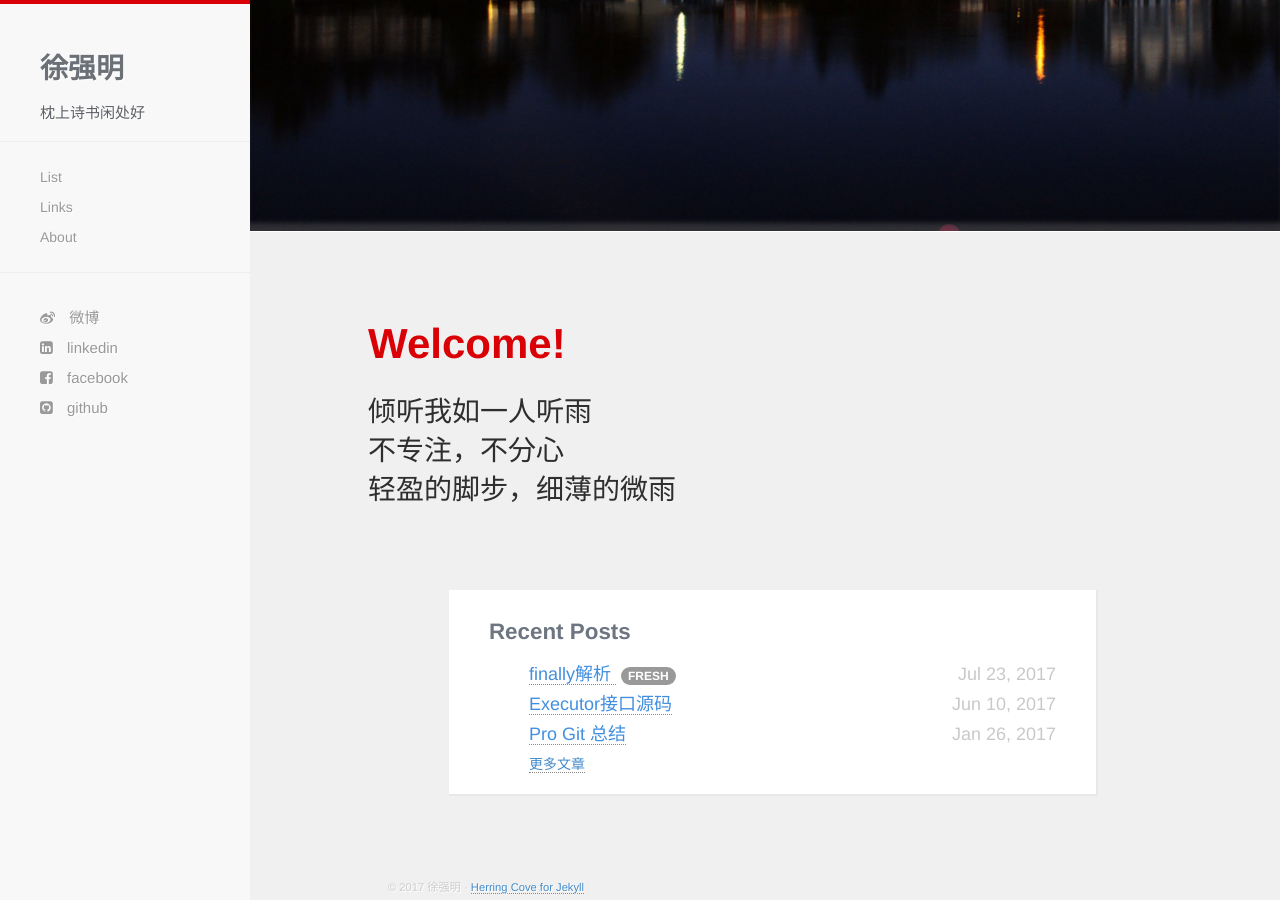
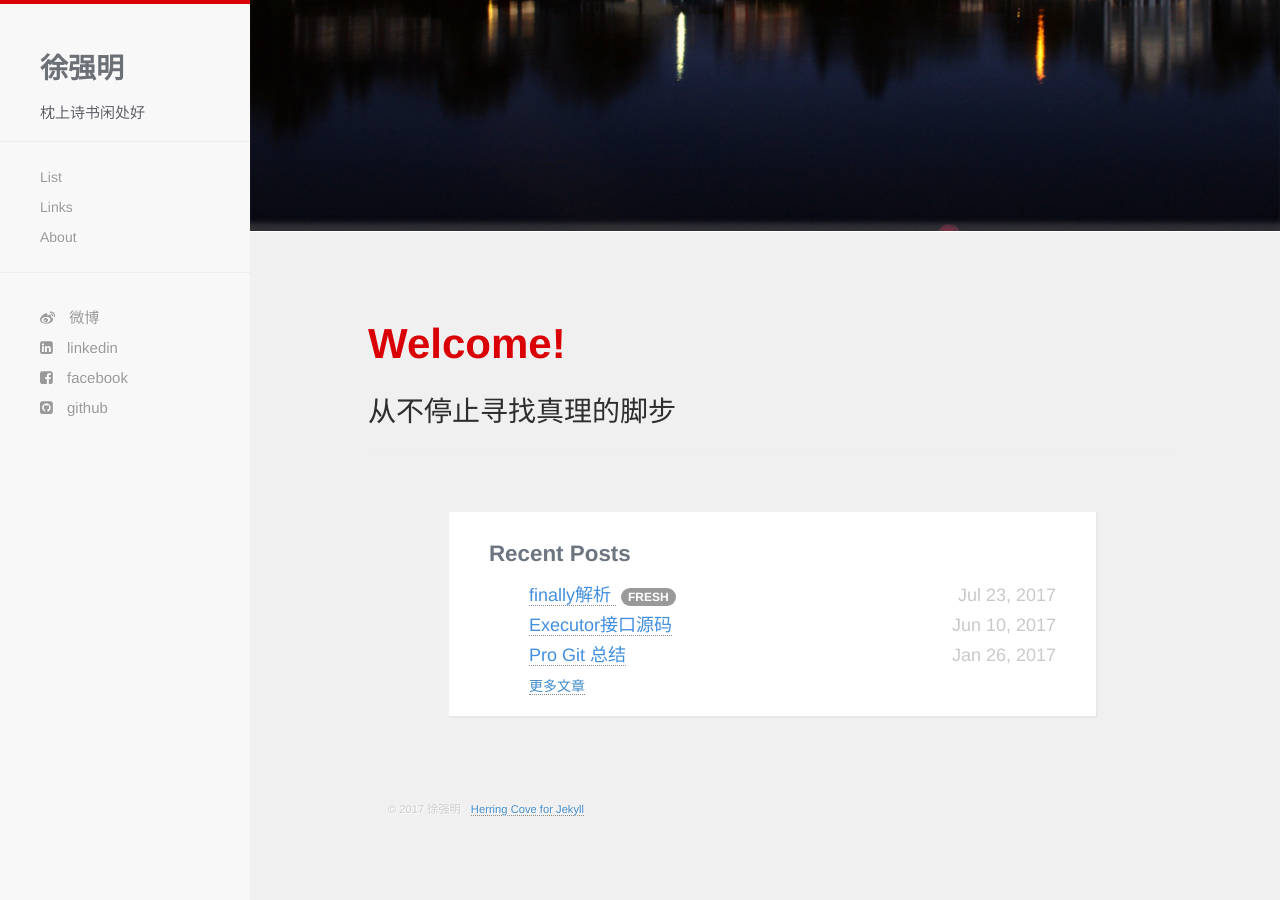
Before and after one commit to xuqiangm/xuqiangm.github.io, a Jekyll site: the page built from index.html, in a window 1280 px wide and 900 px high, scrolled down 472 px. Built offline with Jekyll 4.4.1, drawn with Linux system fonts in a browser that asks for light colours; nearby versions of some CDN libraries; Markdown is read by kramdown in place of the engine named in the settings; after the commit the page ends 1294 px from its top, so only the background shows below that.

Commit message:
修改首页语句

```diff
--- a/_includes/greeting.html
+++ b/_includes/greeting.html
@@ -2,9 +2,7 @@
   <div class="container">
     <div id="welcome-greeting">
       <h1>Welcome!</h1>
-      <h2>倾听我如一人听雨<br/>
-          不专注，不分心<br/>
-          轻盈的脚步，细薄的微雨
+      <h2>从不停止寻找真理的脚步
       </h2>
       <hr />
     </div>
```
